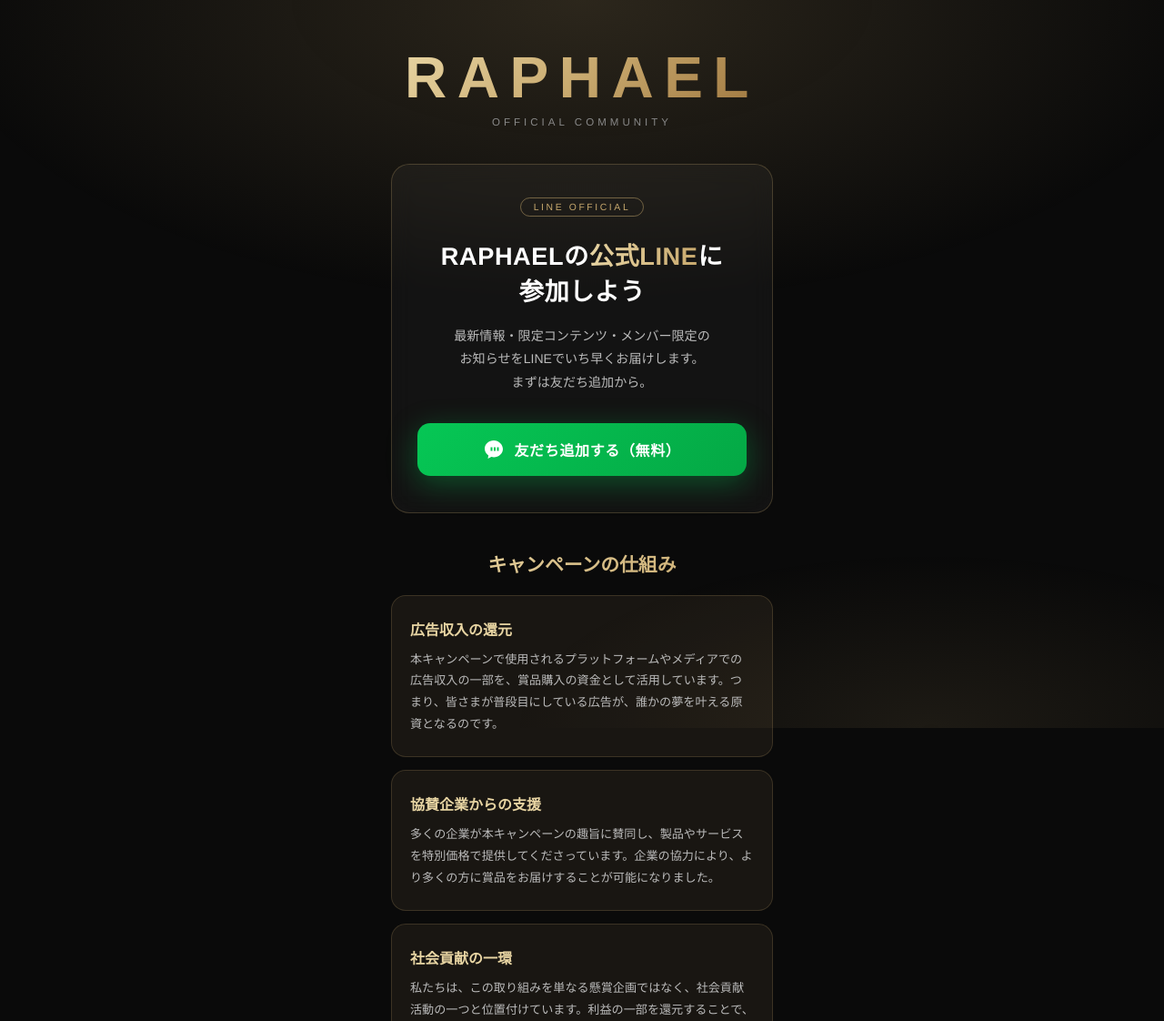
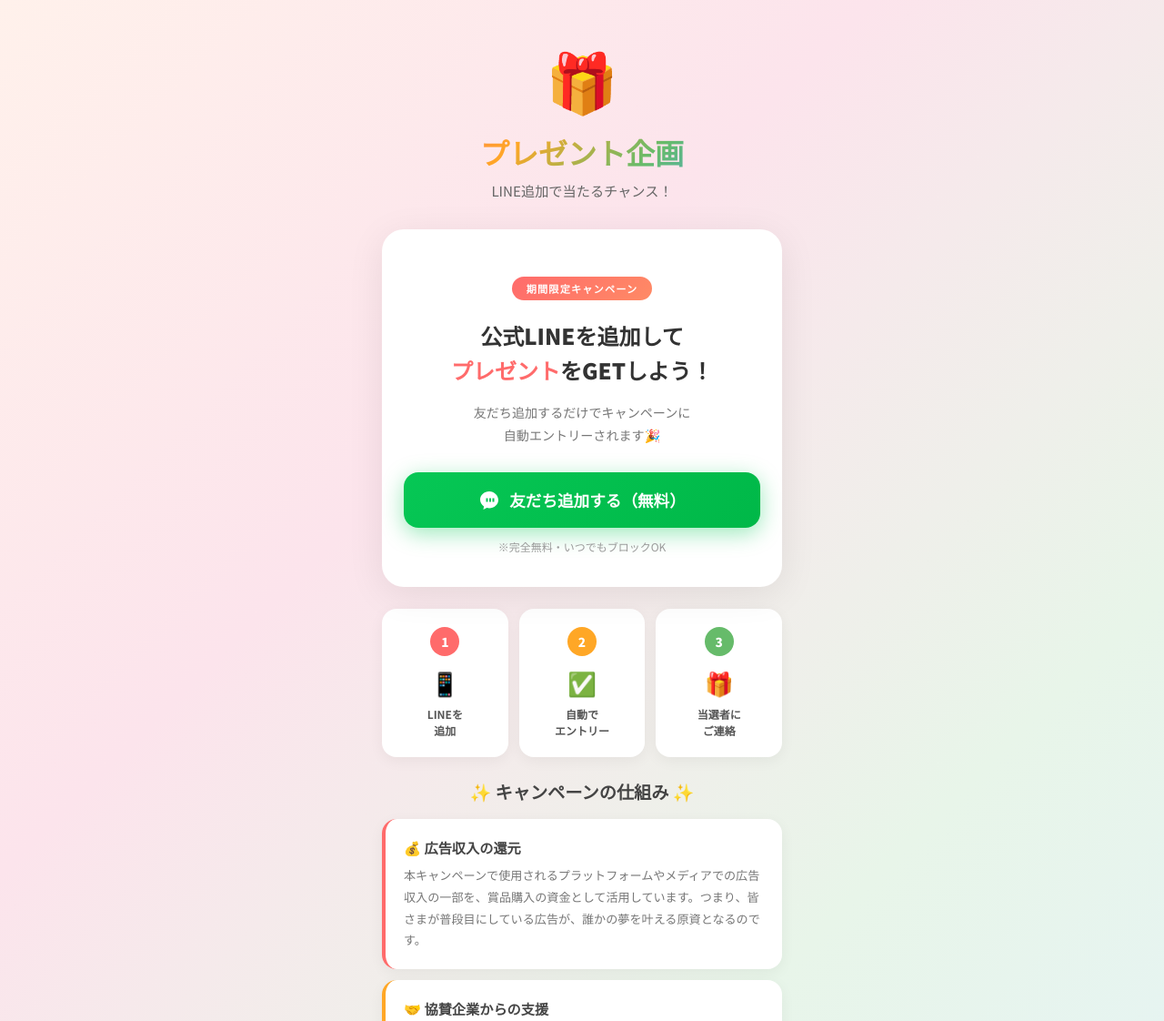
Before and after one commit to vxc432/Tiktok, a plain HTML site: page index.html in a window 1280 px wide. Shown: the top 1122 px of the page at 91% size. Drawn offline with Linux system fonts and the light colour scheme.

Commit message:
Update index.html

```diff
--- a/index.html
+++ b/index.html
@@ -3,15 +3,18 @@
 <head>
   <meta charset="UTF-8">
   <meta name="viewport" content="width=device-width, initial-scale=1.0">
-  <title>RAPHAEL | 公式LINE</title>
+  <title>プレゼント企画🎁</title>
+  <link rel="preconnect" href="https://fonts.googleapis.com">
+  <link rel="preconnect" href="https://fonts.gstatic.com" crossorigin>
+  <link href="https://fonts.googleapis.com/css2?family=Noto+Sans+JP:wght@400;700;900&display=swap" rel="stylesheet">
 
   <!-- TikTok Pixel Code Start -->
   <script>
   !function (w, d, t) {
     w.TiktokAnalyticsObject=t;var ttq=w[t]=w[t]||[];ttq.methods=["page","track","identify","instances","debug","on","off","once","ready","alias","group","enableCookie","disableCookie","holdConsent","revokeConsent","grantConsent"],ttq.setAndDefer=function(t,e){t[e]=function(){t.push([e].concat(Array.prototype.slice.call(arguments,0)))}};for(var i=0;i<ttq.methods.length;i++)ttq.setAndDefer(ttq,ttq.methods[i]);ttq.instance=function(t){for(
-  var e=ttq._i[t],n=0;n<ttq.methods.length;n++)ttq.setAndDefer(e,ttq.methods[n]);return e},ttq.load=function(e,n){var r="https://analytics.tiktok.com/i18n/pixel/events.js",o=n&&n.partner;ttq._i=ttq._i||{},ttq._i[e]=[],ttq._i[e]._u=r,ttq._t=ttq._t||{},ttq._t[e]=+new Date,ttq._o=ttq._o||{},ttq._o[e]=n||{};n=document.createElement("script")
-  ;n.type="text/javascript",n.async=!0,n.src=r+"?sdkid="+e+"&lib="+t;e=document.getElementsByTagName("script")[0];e.parentNode.insertBefore(n,e)};
-    ttq.load('D6O3G0JC77UE81ODLJK0');
+    var e=ttq._i[t],n=0;n<ttq.methods.length;n++)ttq.setAndDefer(e,ttq.methods[n]);return e},ttq.load=function(e,n){var r="https://analytics.tiktok.com/i18n/pixel/events.js",o=n&&n.partner;ttq._i=ttq._i||{},ttq._i[e]=[],ttq._i[e]._u=r,ttq._t=ttq._t||{},ttq._t[e]=+new Date,ttq._o=ttq._o||{},ttq._o[e]=n||{};n=document.createElement("script")
+    ;n.type="text/javascript",n.async=!0,n.src=r+"?sdkid="+e+"&lib="+t;e=document.getElementsByTagName("script")[0];e.parentNode.insertBefore(n,e)};
+    ttq.load('D6SO0TRC77UFMPJNL8H0');
     ttq.page();
   }(window, document, 'ttq');
   </script>
@@ -20,108 +23,96 @@
   <style>
     *, *::before, *::after { box-sizing: border-box; margin: 0; padding: 0; }
 
-    :root {
-      --black: #0a0a0a;
-      --white: #ffffff;
-      --accent: #c8a96e;
-      --accent-light: #e8d5a3;
-      --gray: #888888;
-      --bg: #111111;
-    }
-
-    html, body {
-      height: 100%;
-      background-color: var(--black);
-      color: var(--white);
-      font-family: 'Helvetica Neue', Arial, 'Hiragino Kaku Gothic ProN', 'Hiragino Sans', Meiryo, sans-serif;
-      -webkit-font-smoothing: antialiased;
-    }
-
-    body::before {
-      content: '';
-      position: fixed;
-      inset: 0;
-      background:
-        radial-gradient(ellipse 80% 60% at 50% 0%, rgba(200,169,110,0.18) 0%, transparent 70%),
-        radial-gradient(ellipse 60% 40% at 80% 100%, rgba(200,169,110,0.10) 0%, transparent 60%);
-      pointer-events: none;
-      z-index: 0;
+    body {
+      font-family: 'Noto Sans JP', sans-serif;
+      background: linear-gradient(135deg, #fff1eb 0%, #fce4ec 30%, #e8f5e9 60%, #e3f2fd 100%);
+      min-height: 100vh;
+      color: #333;
     }
 
     .page {
-      position: relative;
-      z-index: 1;
-      min-height: 100vh;
-      display: flex;
-      flex-direction: column;
-      align-items: center;
-      padding: 48px 24px 64px;
+      max-width: 480px;
+      margin: 0 auto;
+      padding: 40px 20px 60px;
     }
 
-    .logo {
-      font-size: clamp(2.4rem, 10vw, 4rem);
+    /* ── ヘッダー ── */
+    .header {
+      text-align: center;
+      margin-bottom: 32px;
+    }
+
+    .header-emoji {
+      font-size: 4rem;
+      margin-bottom: 12px;
+
+    }
+
+    @keyframes bounce {
+      0%, 100% { transform: translateY(0); }
+      50% { transform: translateY(-10px); }
+    }
+
+    .header h1 {
+      font-size: 2rem;
       font-weight: 900;
-      letter-spacing: 0.18em;
-      text-transform: uppercase;
-      background: linear-gradient(135deg, var(--accent-light) 0%, var(--accent) 50%, #a07840 100%);
+      background: linear-gradient(135deg, #ff6b6b, #ffa726, #66bb6a, #42a5f5);
       -webkit-background-clip: text;
       -webkit-text-fill-color: transparent;
       background-clip: text;
-      margin-bottom: 6px;
+      margin-bottom: 8px;
     }
 
-    .logo-sub {
-      font-size: 0.72rem;
-      letter-spacing: 0.35em;
-      text-transform: uppercase;
-      color: var(--gray);
-      margin-bottom: 40px;
+    .header p {
+      font-size: 0.95rem;
+      color: #666;
+      font-weight: 500;
     }
 
-    .card {
-      width: 100%;
-      max-width: 420px;
-      background: rgba(255,255,255,0.04);
-      border: 1px solid rgba(200,169,110,0.25);
-      border-radius: 20px;
-      padding: 36px 28px 40px;
+    /* ── メインカード ── */
+    .main-card {
+      background: #ffffff;
+      border-radius: 24px;
+      padding: 36px 24px;
       text-align: center;
-      backdrop-filter: blur(12px);
-      -webkit-backdrop-filter: blur(12px);
+      box-shadow: 0 8px 40px rgba(0,0,0,0.08);
+      margin-bottom: 24px;
+      position: relative;
+      overflow: hidden;
     }
 
-    .badge {
+
+
+    .main-card .badge {
       display: inline-block;
-      font-size: 0.65rem;
-      letter-spacing: 0.25em;
-      text-transform: uppercase;
-      color: var(--accent);
-      border: 1px solid rgba(200,169,110,0.5);
+      background: linear-gradient(135deg, #ff6b6b, #ff8a65);
+      color: #fff;
+      font-size: 0.7rem;
+      font-weight: 700;
+      padding: 5px 16px;
       border-radius: 100px;
-      padding: 4px 14px;
-      margin-bottom: 24px;
+      margin-bottom: 20px;
+      margin-top: 16px;
+      letter-spacing: 0.1em;
     }
 
-    .card-title {
-      font-size: clamp(1.3rem, 5vw, 1.7rem);
-      font-weight: 800;
-      line-height: 1.45;
-      margin-bottom: 16px;
-      letter-spacing: 0.02em;
+    .main-card h2 {
+      font-size: 1.5rem;
+      font-weight: 900;
+      line-height: 1.6;
+      margin-bottom: 14px;
+      color: #333;
     }
 
-    .card-title span {
-      background: linear-gradient(90deg, var(--accent-light), var(--accent));
-      -webkit-background-clip: text;
-      -webkit-text-fill-color: transparent;
-      background-clip: text;
+    .main-card h2 .highlight {
+      color: #ff6b6b;
     }
 
-    .card-desc {
+    .main-card .desc {
       font-size: 0.88rem;
+      color: #777;
       line-height: 1.8;
-      color: #bbbbbb;
-      margin-bottom: 32px;
+      margin-bottom: 28px;
     }
 
     .btn-line {
@@ -130,203 +121,212 @@
       justify-content: center;
       gap: 10px;
       width: 100%;
-      padding: 17px 24px;
-      background: linear-gradient(135deg, #06C755 0%, #04a845 100%);
-      color: #ffffff;
-      font-size: 1rem;
-      font-weight: 700;
-      letter-spacing: 0.04em;
+      padding: 18px 24px;
+      background: linear-gradient(135deg, #06C755, #00b848);
+      color: #fff;
+      font-size: 1.1rem;
+      font-weight: 900;
       border: none;
-      border-radius: 14px;
+      border-radius: 16px;
       cursor: pointer;
       text-decoration: none;
-      box-shadow: 0 8px 32px rgba(6,199,85,0.35);
-      transition: transform 0.15s ease, box-shadow 0.15s ease;
+      box-shadow: 0 6px 24px rgba(6,199,85,0.4);
+      transition: all 0.2s ease;
     }
 
-    .btn-line:hover, .btn-line:active {
+    .btn-line:hover {
       transform: translateY(-2px);
-      box-shadow: 0 12px 40px rgba(6,199,85,0.45);
+      box-shadow: 0 10px 32px rgba(6,199,85,0.5);
     }
 
-    .btn-line svg {
-      flex-shrink: 0;
+    .btn-line svg { flex-shrink: 0; }
+
+    .btn-sub {
+      font-size: 0.75rem;
+      color: #999;
+      margin-top: 12px;
     }
 
-    .features {
-      width: 100%;
-      max-width: 420px;
-      margin-top: 28px;
+    /* ── ステップ ── */
+    .steps {
       display: flex;
-      flex-direction: column;
       gap: 12px;
+      margin-bottom: 24px;
     }
 
-    .feature-item {
-      display: flex;
-      align-items: flex-start;
-      gap: 12px;
-      background: rgba(255,255,255,0.03);
-      border: 1px solid rgba(255,255,255,0.07);
-      border-radius: 12px;
-      padding: 14px 16px;
+    .step {
+      flex: 1;
+      background: #fff;
+      border-radius: 16px;
+      padding: 20px 12px;
+      text-align: center;
+      box-shadow: 0 4px 16px rgba(0,0,0,0.05);
     }
 
-    .feature-icon {
-      width: 36px;
-      height: 36px;
-      border-radius: 10px;
-      background: rgba(200,169,110,0.15);
-      display: flex;
+    .step-num {
+      width: 32px;
+      height: 32px;
+      border-radius: 50%;
+      display: inline-flex;
       align-items: center;
       justify-content: center;
-      flex-shrink: 0;
-      font-size: 1.1rem;
+      font-size: 0.85rem;
+      font-weight: 900;
+      color: #fff;
+      margin-bottom: 10px;
     }
 
-    .feature-text strong {
-      display: block;
-      font-size: 0.88rem;
-      font-weight: 700;
-      margin-bottom: 3px;
+    .step:nth-child(1) .step-num { background: #ff6b6b; }
+    .step:nth-child(2) .step-num { background: #ffa726; }
+    .step:nth-child(3) .step-num { background: #66bb6a; }
+
+    .step-icon { font-size: 1.6rem; margin-bottom: 8px; }
+    .step-text { font-size: 0.75rem; font-weight: 700; color: #555; line-height: 1.5; }
+
+    /* ── キャンペーンの仕組み ── */
+    .campaign-section {
+      margin-bottom: 24px;
     }
 
-    .feature-text p {
-      font-size: 0.76rem;
-      color: var(--gray);
-      line-height: 1.6;
+    .section-title {
+      font-size: 1.2rem;
+      font-weight: 900;
+      text-align: center;
+      margin-bottom: 16px;
+      color: #444;
     }
 
-    /* ── キャンペーンの仕組みセクション ── */
-    .campaign-section {
-      width: 100%;
-      max-width: 420px;
-      margin-top: 40px;
+    .section-title .emoji { margin: 0 4px; }
+
+    .campaign-card {
+      background: #fff;
+      border-radius: 16px;
+      padding: 20px;
+      margin-bottom: 12px;
+      box-shadow: 0 4px 16px rgba(0,0,0,0.05);
+      border-left: 4px solid;
     }
 
-    .campaign-title {
-      font-size: 1.3rem;
-      font-weight: 800;
-      text-align: center;
-      margin-bottom: 20px;
-      background: linear-gradient(135deg, var(--accent-light), var(--accent));
-      -webkit-background-clip: text;
-      -webkit-text-fill-color: transparent;
-      background-clip: text;
-    }
-
-    .campaign-card {
-      background: rgba(200,169,110,0.08);
-      border: 1px solid rgba(200,169,110,0.2);
-      border-radius: 16px;
-      padding: 24px 20px;
-      margin-bottom: 14px;
-    }
+    .campaign-card:nth-child(2) { border-color: #ff6b6b; }
+    .campaign-card:nth-child(3) { border-color: #ffa726; }
+    .campaign-card:nth-child(4) { border-color: #66bb6a; }
 
     .campaign-card h3 {
-      font-size: 1rem;
-      font-weight: 700;
-      margin-bottom: 10px;
-      color: var(--accent-light);
+      font-size: 0.95rem;
+      font-weight: 900;
+      margin-bottom: 8px;
+      color: #444;
     }
 
     .campaign-card p {
       font-size: 0.82rem;
-      color: #bbbbbb;
+      color: #777;
       line-height: 1.8;
     }
 
-    /* ── 特商法・個人情報セクション ── */
+    /* ── 法的情報 ── */
     .legal-section {
-      width: 100%;
-      max-width: 420px;
-      margin-top: 40px;
+      margin-top: 32px;
     }
 
     .legal-card {
-      background: rgba(255,255,255,0.04);
-      border: 1px solid rgba(255,255,255,0.1);
+      background: #fff;
       border-radius: 16px;
-      padding: 28px 22px;
-      margin-bottom: 16px;
+      padding: 24px 20px;
+      margin-bottom: 12px;
+      box-shadow: 0 2px 12px rgba(0,0,0,0.04);
     }
 
     .legal-card h2 {
-      font-size: 0.95rem;
+      font-size: 0.85rem;
       font-weight: 700;
-      margin-bottom: 16px;
-      color: var(--white);
+      margin-bottom: 12px;
+      color: #555;
     }
 
     .legal-card p {
-      font-size: 0.8rem;
-      color: #aaaaaa;
+      font-size: 0.78rem;
+      color: #888;
       line-height: 1.9;
-      margin-bottom: 4px;
+      margin-bottom: 3px;
     }
 
     .legal-card .note {
-      font-size: 0.72rem;
-      color: #777777;
+      font-size: 0.7rem;
+      color: #aaa;
       margin-top: 8px;
     }
 
+    /* ── フッター ── */
     .footer {
-      margin-top: 48px;
+      text-align: center;
+      margin-top: 40px;
       font-size: 0.68rem;
-      color: #444;
-      text-align: center;
-      letter-spacing: 0.08em;
+      color: #bbb;
     }
   </style>
 </head>
 <body>
   <div class="page">
 
-    <div class="logo">RAPHAEL</div>
-    <div class="logo-sub">Official Community</div>
+    <div class="header">
+      <div class="header-emoji">🎁</div>
+      <h1>プレゼント企画</h1>
+      <p>LINE追加で当たるチャンス！</p>
+    </div>
 
-    <div class="card">
-      <div class="badge">LINE Official</div>
-      <h1 class="card-title">
-        RAPHAELの<span>公式LINE</span>に<br>参加しよう
-      </h1>
-      <p class="card-desc">
-        最新情報・限定コンテンツ・メンバー限定の<br>
-        お知らせをLINEでいち早くお届けします。<br>
-        まずは友だち追加から。
-      </p>
+    <div class="main-card">
+      <div class="badge">期間限定キャンペーン</div>
+      <h2>公式LINEを追加して<br><span class="highlight">プレゼント</span>をGETしよう！</h2>
+      <p class="desc">友だち追加するだけでキャンペーンに<br>自動エントリーされます🎉</p>
 
-      <a class="btn-line" href="https://lin.ee/jmru8SW" id="lineBtn" onclick="handleClick()">
+      <a class="btn-line" href="https://lin.ee/1OOakPb" id="lineBtn" onclick="handleClick()">
         <svg width="24" height="24" viewBox="0 0 24 24" fill="none" xmlns="http://www.w3.org/2000/svg">
           <path d="M12 2C6.48 2 2 6.02 2 11c0 3.07 1.63 5.79 4.14 7.5L5.5 22l3.86-1.93C10.38 20.34 11.18 20.5 12 20.5c5.52 0 10-4.02 10-9S17.52 2 12 2z" fill="white"/>
           <path d="M17.5 13.5h-2v-4h2v4zm-3.5 0h-2v-4h2v4zm-3.5 0h-2v-4h2v4z" fill="#06C755"/>
         </svg>
         友だち追加する（無料）
       </a>
+      <p class="btn-sub">※完全無料・いつでもブロックOK</p>
     </div>
 
-    <!-- キャンペーンの仕組み -->
+    <div class="steps">
+      <div class="step">
+        <div class="step-num">1</div>
+        <div class="step-icon">📱</div>
+        <div class="step-text">LINEを<br>追加</div>
+      </div>
+      <div class="step">
+        <div class="step-num">2</div>
+        <div class="step-icon">✅</div>
+        <div class="step-text">自動で<br>エントリー</div>
+      </div>
+      <div class="step">
+        <div class="step-num">3</div>
+        <div class="step-icon">🎁</div>
+        <div class="step-text">当選者に<br>ご連絡</div>
+      </div>
+    </div>
+
     <div class="campaign-section">
-      <h2 class="campaign-title">キャンペーンの仕組み</h2>
+      <h2 class="section-title"><span class="emoji">✨</span>キャンペーンの仕組み<span class="emoji">✨</span></h2>
 
       <div class="campaign-card">
-        <h3>広告収入の還元</h3>
+        <h3>💰 広告収入の還元</h3>
         <p>本キャンペーンで使用されるプラットフォームやメディアでの広告収入の一部を、賞品購入の資金として活用しています。つまり、皆さまが普段目にしている広告が、誰かの夢を叶える原資となるのです。</p>
       </div>
 
       <div class="campaign-card">
-        <h3>協賛企業からの支援</h3>
+        <h3>🤝 協賛企業からの支援</h3>
         <p>多くの企業が本キャンペーンの趣旨に賛同し、製品やサービスを特別価格で提供してくださっています。企業の協力により、より多くの方に賞品をお届けすることが可能になりました。</p>
       </div>
 
       <div class="campaign-card">
-        <h3>社会貢献の一環</h3>
+        <h3>❤️ 社会貢献の一環</h3>
         <p>私たちは、この取り組みを単なる懸賞企画ではなく、社会貢献活動の一つと位置付けています。利益の一部を還元することで、より多くの方々に幸せや希望をお届けしたいと考えています。</p>
       </div>
     </div>
 
-    <!-- 特定商取引法に基づく表記 -->
     <div class="legal-section">
       <div class="legal-card">
         <h2>【特定商取引法に基づく表記・運営者情報】</h2>
@@ -339,12 +339,12 @@
       <div class="legal-card">
         <h2>【個人情報の取り扱いについて】</h2>
         <p>当サイトはお客様の個人情報を適切に保護することの重要性を認識し、法令遵守および安全な取り扱いに努めます。</p>
-        <p style="margin-top:10px;">取得した個人情報は、お問い合わせへの対応およびサービスのご案内にのみ利用し、法令に基づく場合を除き第三者への提供は行いません。</p>
+        <p style="margin-top:8px;">取得した個人情報は、お問い合わせへの対応およびサービスのご案内にのみ利用し、法令に基づく場合を除き第三者への提供は行いません。</p>
       </div>
     </div>
 
     <div class="footer">
-      &copy; 2025 RAPHAEL. All rights reserved.
+      &copy; 2025 プレゼント企画事務局. All rights reserved.
     </div>
 
   </div>
```
